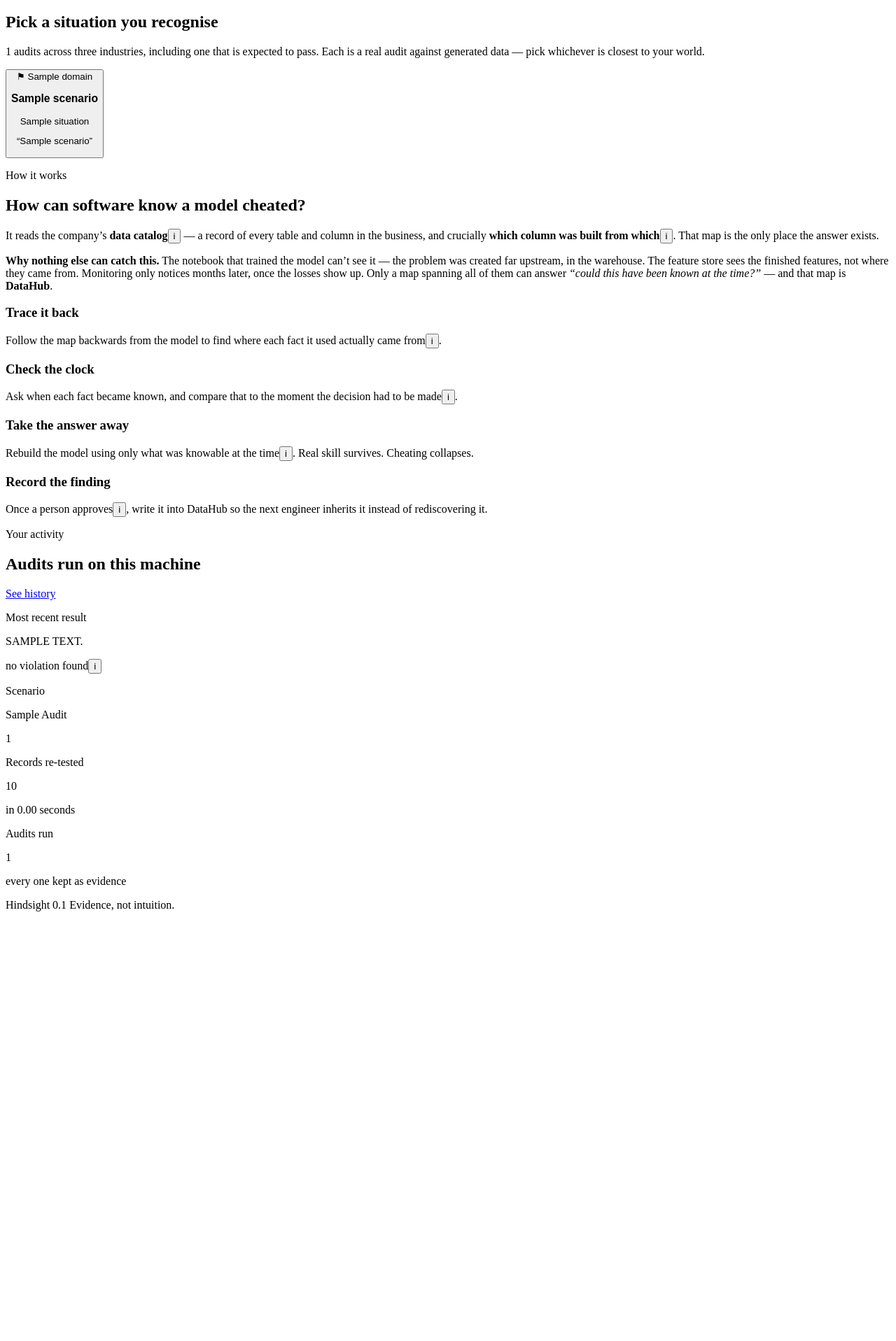
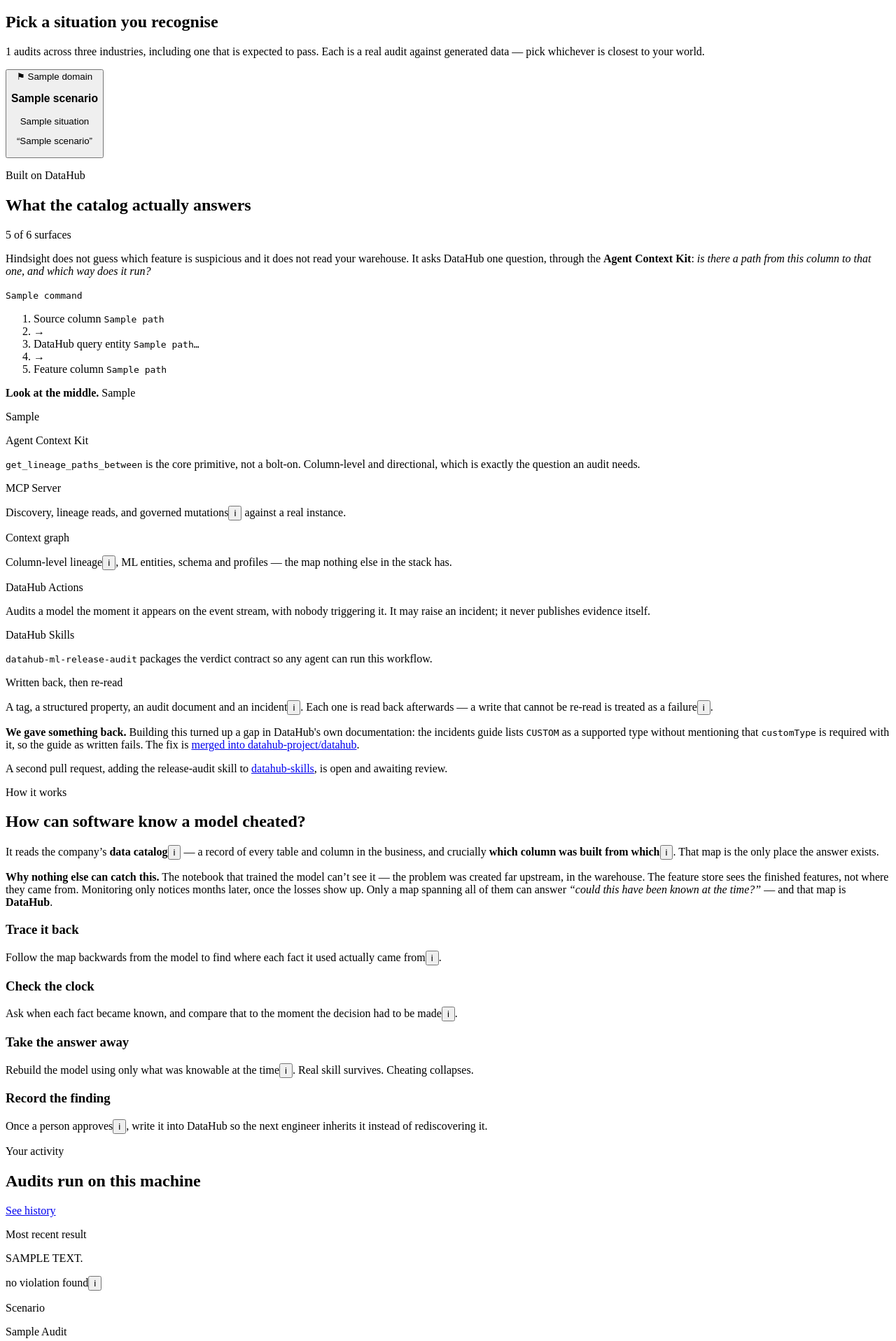
Before and after one commit to usv240/hindsight, a Python web app: template src/hindsight/web/templates/overview.html in a window 1280 px wide. Shown: the part 1701-3618 px from the top of the page at 70% size. Before the commit the page ends 3004 px from the top, so only its background shows below. Run offline with Jinja, Linux system fonts and the light colour scheme; the template is opened without the code that fills it: most values are stand-ins (such as "Sample title", 1, 10 or a date in 2020).

Commit message:
Show what DataHub actually answers, on the landing page and in the README

```diff
--- a/src/hindsight/web/app.py
+++ b/src/hindsight/web/app.py
@@ -20,7 +20,7 @@ from hindsight.scenarios import SCENARIOS, get_scenario, list_scenarios
 from hindsight.web import demo_mode
 from hindsight.web.activity import build_activity
 from hindsight.web.artifacts import collect as collect_artifacts
-from hindsight.web.artifacts import external_proof
+from hindsight.web.artifacts import external_proof, lineage_trace
 from hindsight.web.benchmark import load as load_benchmark
 from hindsight.web.explain import explain
 from hindsight.web.glossary import GLOSSARY
@@ -98,6 +98,7 @@ def create_app(project_root: Path | None = None) -> FastAPI:
             | {
                 "latest": runs[0] if runs else None,
                 "scenarios": [s.to_dict() for s in list_scenarios()],
+                "trace": lineage_trace(root),
             },
         )
 
--- /dev/null
+++ b/src/hindsight/web/templates/_stack.html
@@ -0,0 +1,92 @@
+{#- What this is built on, and the one detail that is genuinely unusual.
+
+    The lineage trace is the centrepiece rather than the surface checklist,
+    because a list of integrations proves breadth and one real answer proves
+    depth. The query-entity hop is the strongest thing this project does with
+    DataHub and it lived only in a markdown file until now. -#}
+
+<section class="stack" aria-labelledby="stack-heading">
+  <div class="section-heading">
+    <div>
+      <p class="eyebrow">Built on DataHub</p>
+      <h2 id="stack-heading">What the catalog actually answers</h2>
+    </div>
+    <span class="finding ok">5 of 6 surfaces</span>
+  </div>
+
+  <p class="prose">
+    Hindsight does not guess which feature is suspicious and it does not read your
+    warehouse. It asks DataHub one question, through the
+    <strong>Agent Context Kit</strong>: <em>is there a path from this column to that
+    one, and which way does it run?</em>
+  </p>
+
+  {% if trace %}
+  <div class="stack-trace">
+    <p class="stack-trace-cmd"><code>{{ trace.command }}</code></p>
+    <ol class="stack-path">
+      <li class="stack-node">
+        <span class="stack-kind">Source column</span>
+        <code>{{ trace.path[0] }}</code>
+      </li>
+      <li class="stack-hop" aria-hidden="true">&rarr;</li>
+      <li class="stack-node is-query">
+        <span class="stack-kind">DataHub query entity</span>
+        <code title="{{ trace.path[1] }}">{{ trace.path[1][:34] }}&hellip;</code>
+      </li>
+      <li class="stack-hop" aria-hidden="true">&rarr;</li>
+      <li class="stack-node">
+        <span class="stack-kind">Feature column</span>
+        <code>{{ trace.path[2] }}</code>
+      </li>
+    </ol>
+    <p class="prose">
+      <strong>Look at the middle.</strong> {{ trace.why_the_middle_hop_matters }}
+    </p>
+    <p class="fine">{{ trace.why_two_flags_not_one }}</p>
+  </div>
+  {% endif %}
+
+  <div class="stack-grid">
+    <article class="stack-item">
+      <p class="stack-head">Agent Context Kit</p>
+      <p><code>get_lineage_paths_between</code> is the core primitive, not a bolt-on. Column-level and directional, which is exactly the question an audit needs.</p>
+    </article>
+    <article class="stack-item">
+      <p class="stack-head">MCP Server</p>
+      <p>Discovery, lineage reads, and governed mutations{{ info('mcp') }} against a real instance.</p>
+    </article>
+    <article class="stack-item">
+      <p class="stack-head">Context graph</p>
+      <p>Column-level lineage{{ info('column-lineage') }}, ML entities, schema and profiles &mdash; the map nothing else in the stack has.</p>
+    </article>
+    <article class="stack-item">
+      <p class="stack-head">DataHub Actions</p>
+      <p>Audits a model the moment it appears on the event stream, with nobody triggering it. It may raise an incident; it never publishes evidence itself.</p>
+    </article>
+    <article class="stack-item">
+      <p class="stack-head">DataHub Skills</p>
+      <p><code>datahub-ml-release-audit</code> packages the verdict contract so any agent can run this workflow.</p>
+    </article>
+    <article class="stack-item">
+      <p class="stack-head">Written back, then re-read</p>
+      <p>A tag, a structured property, an audit document and an incident{{ info('writeback-types') }}. Each one is read back afterwards &mdash; a write that cannot be re-read is treated as a failure{{ info('reread') }}.</p>
+    </article>
+  </div>
+
+  <div class="callout">
+    <p>
+      <strong>We gave something back.</strong> Building this turned up a gap in DataHub's
+      own documentation: the incidents guide lists <code>CUSTOM</code> as a supported type
+      without mentioning that <code>customType</code> is required with it, so the guide as
+      written fails. The fix is
+      <a href="https://github.com/datahub-project/datahub/pull/18705">merged into
+      datahub-project/datahub</a>.
+    </p>
+    <p class="fine">
+      A second pull request, adding the release-audit skill to
+      <a href="https://github.com/datahub-project/datahub-skills/pull/68">datahub-skills</a>,
+      is open and awaiting review.
+    </p>
+  </div>
+</section>
--- a/src/hindsight/web/templates/overview.html
+++ b/src/hindsight/web/templates/overview.html
@@ -121,6 +121,8 @@
   </div>
 </section>
 
+{% include "_stack.html" %}
+
 <section class="panel explainer" id="what-is-this" aria-labelledby="what-heading">
   <div>
     <p class="eyebrow">How it works</p>
```
Also changed, not shown: evidence/integrations/lineage-trace.json (added, +18 -0 lines), src/hindsight/web/artifacts.py (+21 -0 lines), src/hindsight/web/static/styles.css (+77 -0 lines), tests/test_stack_panel.py (added, +100 -0 lines), README.md, 7 other files.
